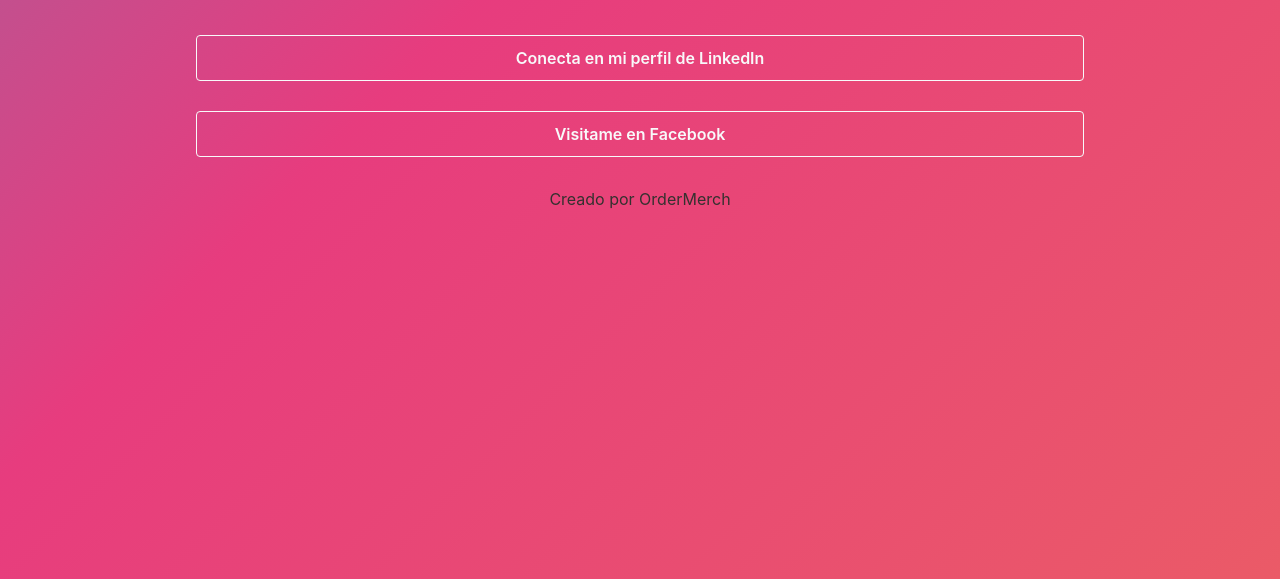
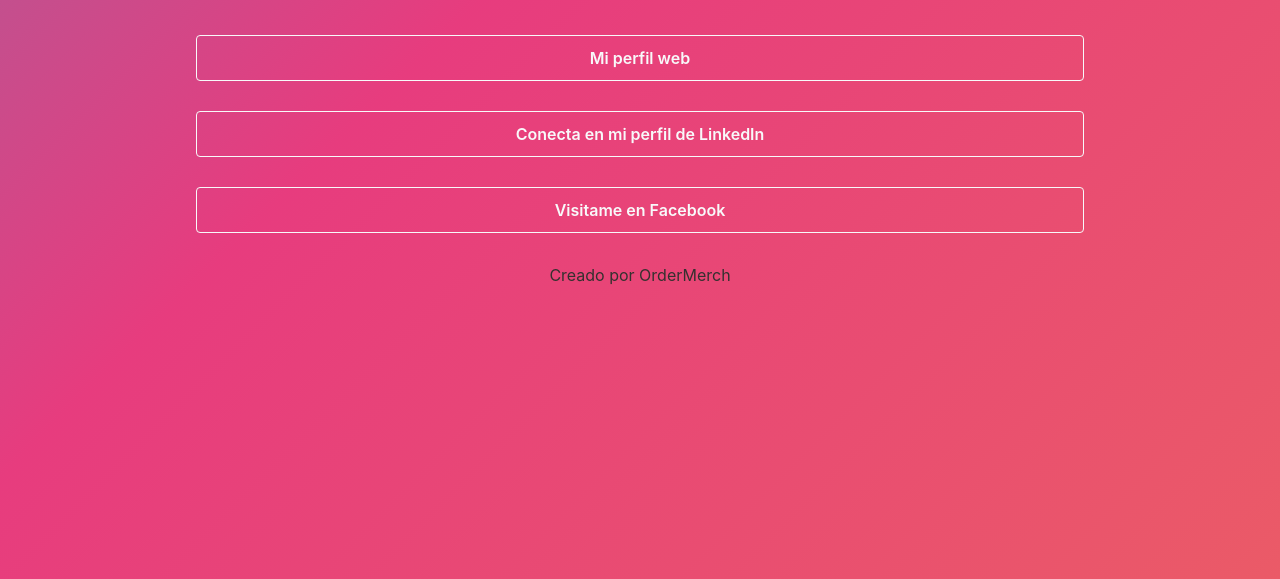
Before and after one commit to Rudi-Intor/Rudi-Intor.github.io, a plain HTML site: page docs/index.html in a window 1280 px wide. Shown: the part 221-800 px from the top of the page. Drawn offline with nearby package versions, Linux system fonts and the light colour scheme.

Commit message:
agregando pagina de perfil

```diff
--- a/docs/index.html
+++ b/docs/index.html
@@ -25,6 +25,9 @@
     <div class="col-xs-12">
             <div class="text-center">
 
+                <div style="padding-bottom: 30px;">
+                    <button onclick="location.href='https://rudi-intor.github.io/plantilla/'" type="button" class="btn btn-outline-light" style="width: 80%; padding-top:10px; padding-bottom:10px; font-weight: 600;">Mi perfil web</button>
+                </div>
 
                 <div style="padding-bottom: 30px;">
                     <button onclick="location.href='https://www.linkedin.com/in/rudiintor/'" type="button" class="btn btn-outline-light" style="width: 80%; padding-top:10px; padding-bottom:10px; font-weight: 600;">Conecta en mi perfil de LinkedIn</button>
```
